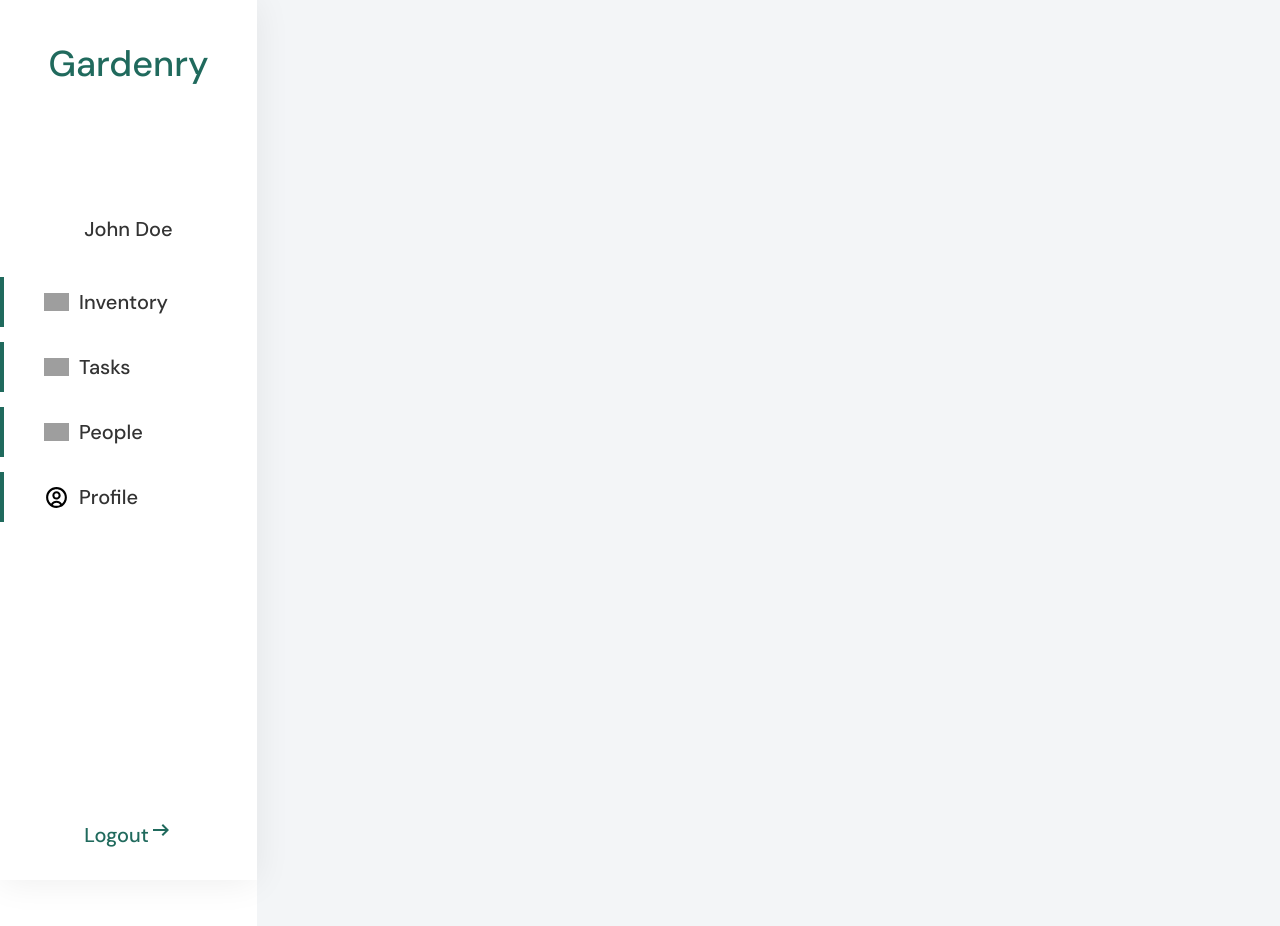
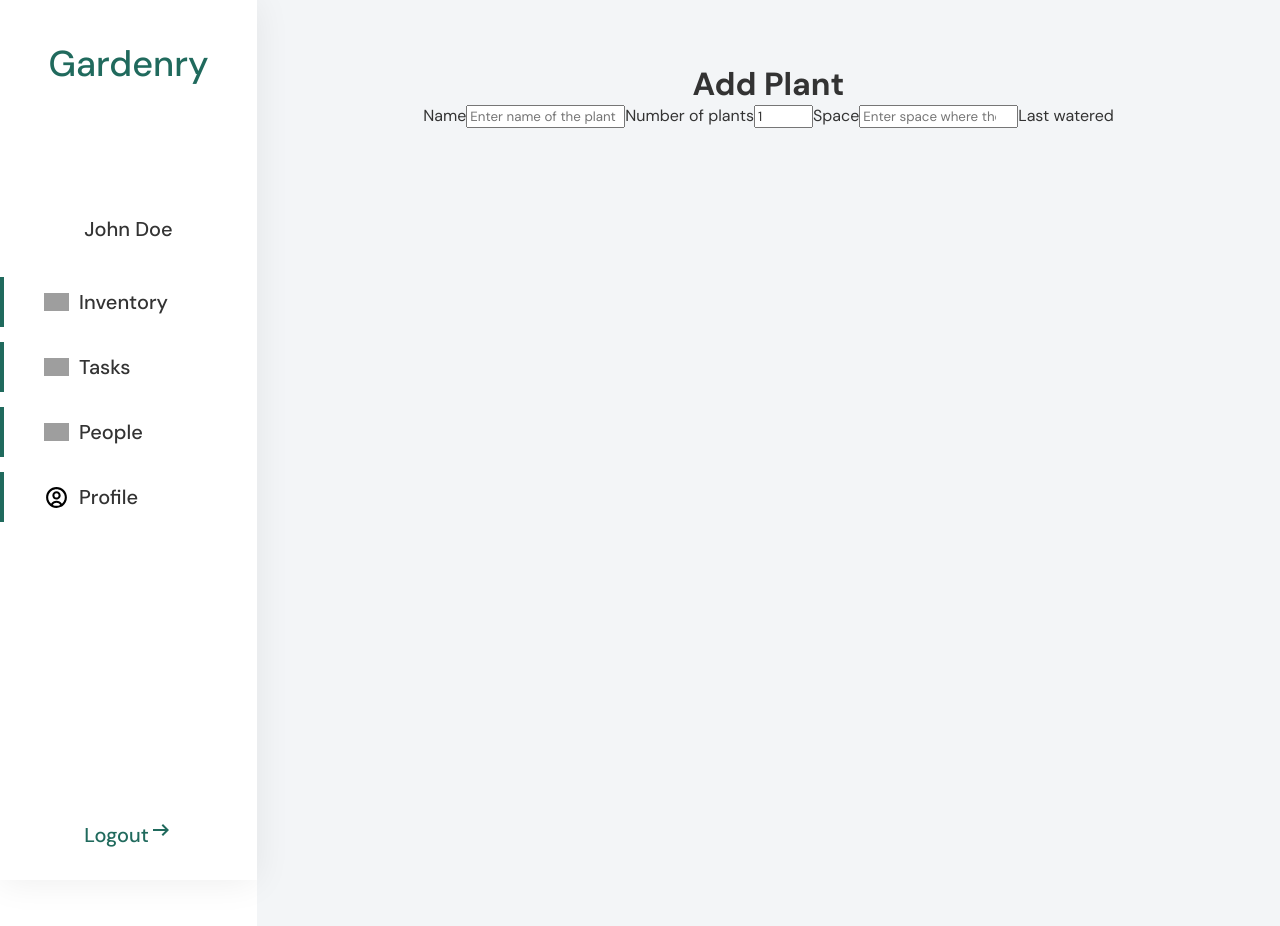
Before and after one commit to RachnaKedigehalli/Gardenry, a React (Create React App) app: page /add-plant in a window 1280 px wide. Built offline with nearby package versions, Linux system fonts and the light colour scheme; grey boxes are pictures that could not be loaded.

Commit message:
Add plant page

```diff
--- /dev/null
+++ b/src/AddPlant.js
@@ -0,0 +1,51 @@
+import { useState } from "react";
+
+const AddPlant = () => {
+    const [name, setName] = useState('');
+    const [number, setNumber] = useState(1);
+    const [space, setSpace] = useState('');
+
+    const spaces = ['adas', 'asd', 'efw'];
+
+    return (
+        <div className="add-plant">
+            <h1 className="add-plant-heading"> Add Plant </h1>
+            {/* Cross */}
+            <form>
+                <label>Name</label>
+                <input
+                    type="text"
+                    required
+                    placeholder="Enter name of the plant"
+                    value={ name }
+                    onChange={(e) => setName(e.target.value)}
+                />
+
+                <label>Number of plants</label>
+                <input
+                    type="number"
+                    required
+                    value={ number }
+                    min="1" max="1000"
+                    onChange={(e) => setNumber(e.target.value)}
+                />
+
+                <label>Space</label>
+                <input
+                    placeholder="Enter space where the plant is located"
+                    list="spaces-list"
+                    required
+                    value={ space }
+                    onChange={(e) => setSpace(e.target.value)}
+                />
+                <datalist id="spaces-list">
+                    { spaces.map((space) => <option value={space}/> )}
+                </datalist>
+
+                <label>Last watered</label>
+            </form>
+        </div>
+    );
+}
+
+export default AddPlant;
--- a/src/App.js
+++ b/src/App.js
@@ -3,6 +3,7 @@ import Home from './Home';
 import Inventory from './Inventory';
 import './index.css';
 import { BrowserRouter as Router, Route, Switch } from 'react-router-dom';
+import AddPlant from './AddPlant';
 
 function App() {
   return (
@@ -16,6 +17,9 @@ function App() {
             </Route>
             <Route path="/inventory">
               <Inventory/>
+            </Route>
+            <Route path="/add-plant">
+              <AddPlant/>
             </Route>
             {/* <Route exact path="/tasks">
               <Tasks/>
--- a/src/Button.js
+++ b/src/Button.js
@@ -1,6 +1,6 @@
-const Button = ({text}) => {
+const Button = ({text, onClick}) => {
     return (
-        <div className="button">
+        <div onClick={ onClick } className="button">
             {text}
         </div>
     );
--- a/src/Inventory.js
+++ b/src/Inventory.js
@@ -1,4 +1,5 @@
 import { useEffect, useState } from "react";
+import { useHistory } from "react-router-dom";
 import Button from "./Button";
 import search_icon from "./icons/search_icon.svg";
 import Space from "./Space";
@@ -6,8 +7,13 @@ import SpacesList from "./SpacesList";
 
 const Inventory = () => {
     const [subHeading, setSubHeading] = useState("All your plants ");
+    const [spaces, setSpaces] = useState(null);
+    const history = useHistory();
 
-    const [spaces, setSpaces] = useState(null);
+    const addPlant = () => {
+        history.push('/add-plant');
+    }
+
     useEffect(() => {
         fetch('http://localhost:4000/spaces')
             .then(res => {
@@ -17,6 +23,8 @@ const Inventory = () => {
                 setSpaces(data);
             })
     }, []);
+
+
     return (
         <div className="inventory">
             <div className="inventory-heading">
@@ -25,7 +33,7 @@ const Inventory = () => {
             </div>
             <div className="above-line">
                 <h2> {subHeading} </h2>
-                <Button text="Add Plant" />
+                <Button text="Add Plant" onClick = { addPlant }/>
             </div>
             <div className="horizontal-line"></div>
             <div className="inventory-content">
--- a/src/models/plant.js
+++ b/src/models/plant.js
@@ -25,7 +25,8 @@ const plantSchema = new Schema({
     },
     lastWatered: {
         type: Date,
-        default: Date.now
+        default: Date.now,
+        required: [true, 'Last watered date is required']
     },
     manuringInterval: {
         type: Number,
@@ -33,7 +34,8 @@ const plantSchema = new Schema({
     },
     lastManured: {
         type: Date,
-        default: Date.now
+        default: Date.now,
+        required: [true, 'Last manured date is required']
     },
     waterAssigned: {
         type: Schema.Types.ObjectId,
```
